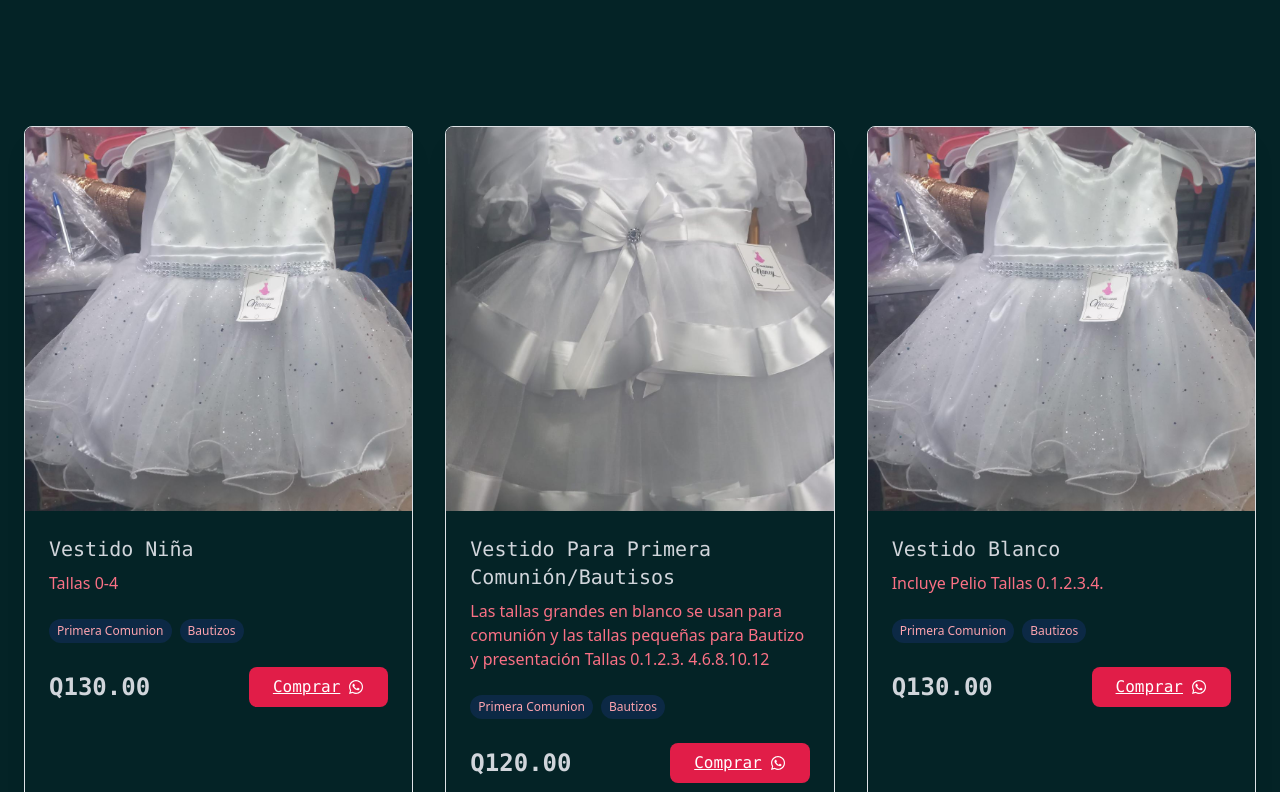
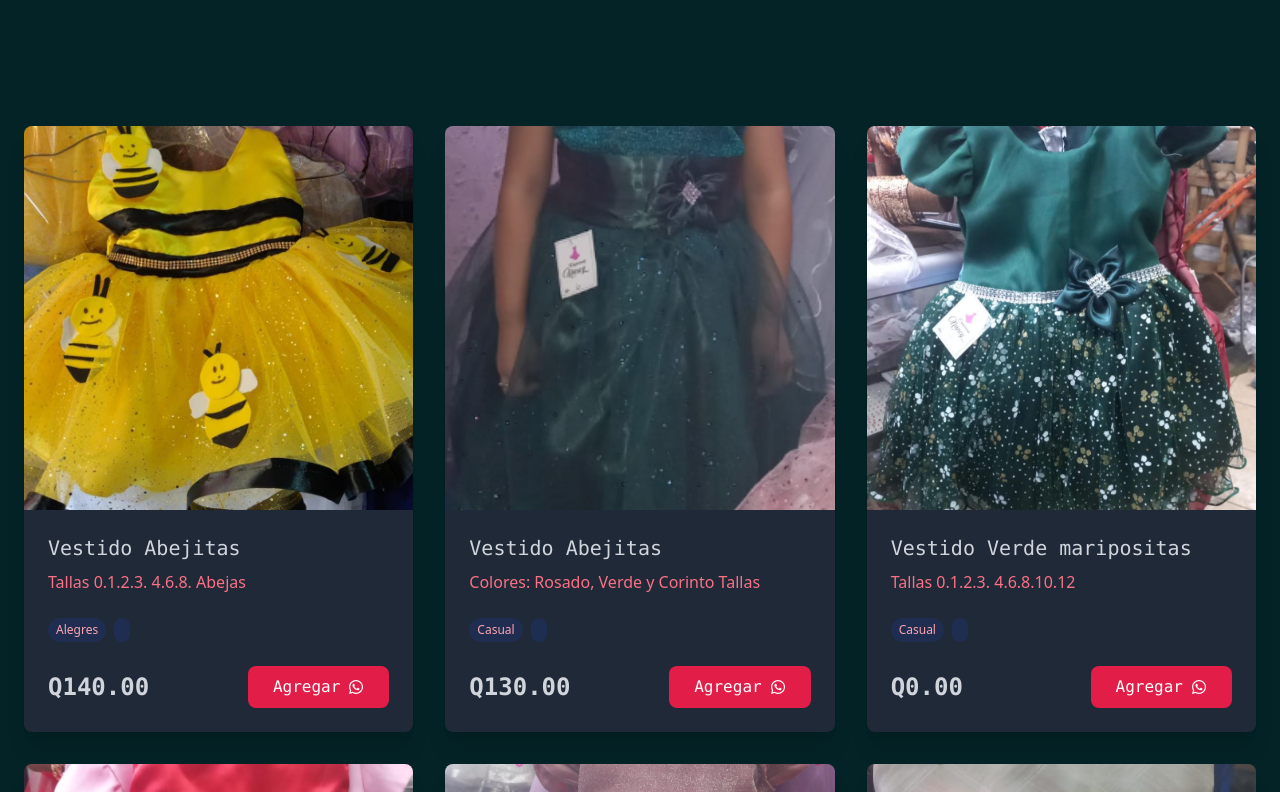
Before and after one commit to Henry-Tercero-MH/creacionesNancy, a React (Vite) app: page / in a window 1280 px wide. Shown: the part 708-1500 px from the top of the page. Built offline with nearby package versions, Linux system fonts and the light colour scheme; no server answers.

Commit message:
se agrego un metodo para enviar los productos

```diff
--- /dev/null
+++ b/src/components/ShareCart.jsx
@@ -0,0 +1,73 @@
+import { useState, useEffect } from "react";
+import { FaWhatsapp } from "react-icons/fa";
+
+function ShareCart({ cartItems, setCartItems }) {
+  const [sharedLink, setSharedLink] = useState("");
+
+  // Generar enlace con los productos en formato JSON codificado en base64
+  const generarEnlace = () => {
+    const jsonString = JSON.stringify(cartItems);
+    const base64String = btoa(jsonString);
+    const link = `${window.location.origin}/share-cart?data=${base64String}`;
+    setSharedLink(link);
+  };
+
+  // Decodificar el enlace
+  const decodificarEnlace = () => {
+    const params = new URLSearchParams(window.location.search);
+    const encodedData = params.get("data");
+    if (encodedData) {
+      const decodedData = JSON.parse(atob(encodedData));
+      setCartItems(decodedData);
+    }
+  };
+
+  // Decodificar el enlace al cargar el componente si hay datos en la URL
+  useEffect(() => {
+    decodificarEnlace();
+  }, []);
+
+  // Enviar enlace a través de WhatsApp
+  const enviarPorWhatsApp = () => {
+    const numeroWhatsApp = "50243734112"; // Reemplaza con el número de WhatsApp deseado
+    const mensaje = `Hola, revisa mi carrito de compras: ${sharedLink}`;
+    const url = `https://wa.me/${numeroWhatsApp}?text=${encodeURIComponent(
+      mensaje
+    )}`;
+    window.open(url, "_blank");
+  };
+
+  return (
+    <div>
+      <h2>Compartir Carrito</h2>
+
+      <button onClick={generarEnlace}>Generar Enlace</button>
+
+      {sharedLink && (
+        <div>
+          <p>Comparte este enlace:</p>
+          <input type="text" value={sharedLink} readOnly />
+          <button
+            className="bg-green-500 text-white px-4 py-2 rounded-lg flex items-center space-x-2 mt-2"
+            onClick={enviarPorWhatsApp}
+          >
+            <FaWhatsapp className="w-4 h-4" />
+            <span>Enviar por WhatsApp</span>
+          </button>
+        </div>
+      )}
+
+      <h3>Productos en el carrito:</h3>
+      <ul>
+        {cartItems.map((item, index) => (
+          <li key={index}>
+            <img src={item.imageUrl} alt={item.name} width="50" />
+            {item.name} - Q{item.price.toFixed(2)}
+          </li>
+        ))}
+      </ul>
+    </div>
+  );
+}
+
+export default ShareCart;
--- a/src/pages/Home.jsx
+++ b/src/pages/Home.jsx
@@ -2,18 +2,16 @@ import React, { useState } from "react";
 import "@fortawesome/fontawesome-free/css/all.min.css";
 import Banner from "../components/Banner";
 import { FaWhatsapp } from "react-icons/fa";
+import { Filter } from "lucide-react";
+import ShareCart from "../components/ShareCart";
 
-import {
-  Filter,
-  Terminal,
-  Coffee,
-  Cpu,
-  Github,
-  ShoppingCart,
-} from "lucide-react";
-
-const Home = () => {
+const Home = ({ cartItems, setCartItems }) => {
   const [hoveredItem, setHoveredItem] = useState(null);
+  const [selectedCategory, setSelectedCategory] = useState(
+    "Todas las categorías"
+  );
+  const [sortOrder, setSortOrder] = useState("Más recientes");
+  const [isShareCartVisible, setIsShareCartVisible] = useState(false);
 
   const products = [
     {
@@ -173,6 +171,31 @@ const Home = () => {
 
   const formatPrice = (price) => `Q${price.toFixed(2)}`;
 
+  const addToCart = (product) => {
+    setCartItems([...cartItems, product]);
+  };
+
+  const filteredProducts = products
+    .filter((product) => {
+      if (selectedCategory === "Todas las categorías") return true;
+      return product.categories.includes(selectedCategory);
+    })
+    .sort((a, b) => {
+      if (sortOrder === "Precio: Menor a Mayor") return a.price - b.price;
+      if (sortOrder === "Precio: Mayor a Menor") return b.price - a.price;
+      return 0;
+    });
+
+  const categorizedProducts = filteredProducts.sort((a, b) => {
+    const isAColor =
+      !a.categories.includes("Primera Comunion") &&
+      !a.categories.includes("Bautizos");
+    const isBColor =
+      !b.categories.includes("Primera Comunion") &&
+      !b.categories.includes("Bautizos");
+    return isAColor === isBColor ? 0 : isAColor ? -1 : 1;
+  });
+
   return (
     <div style={{ backgroundColor: "#042326", color: "#D1D5DB" }}>
       <Banner />
@@ -180,17 +203,24 @@ const Home = () => {
         <div className="flex flex-col md:flex-row justify-between items-center mb-8">
           <div className="flex items-center space-x-4">
             <Filter className="w-5 h-5 text-gray-400 hidden md:block" />
-            <select className="bg-dark-800 text-gray-300 rounded-lg border border-blue-900/30 px-4 py-2">
+            <select
+              className="bg-dark-800 text-gray-300 rounded-lg border border-blue-900/30 px-4 py-2"
+              value={selectedCategory}
+              onChange={(e) => setSelectedCategory(e.target.value)}
+            >
               <option>Todas las categorías</option>
               <option>Primera Comunion</option>
               <option>Alegres</option>
               <option>Casuales</option>
-              <option></option>
             </select>
           </div>
           <div className="flex items-center space-x-4 mt-4 md:mt-0">
             <span className="text-gray-400 hidden md:block">Ordenar por:</span>
-            <select className="bg-dark-800 text-white-300 rounded-lg border border-blue-900/30 px-4 py-2">
+            <select
+              className="bg-dark-800 text-white-300 rounded-lg border border-blue-900/30 px-4 py-2"
+              value={sortOrder}
+              onChange={(e) => setSortOrder(e.target.value)}
+            >
               <option>Más recientes</option>
               <option>Precio: Menor a Mayor</option>
               <option>Precio: Mayor a Menor</option>
@@ -201,10 +231,14 @@ const Home = () => {
       </div>
       <section className="max-w-7xl mx-auto px-4 py-16">
         <div className="grid grid-cols-1 md:grid-cols-3 gap-8">
-          {products.map((product) => (
+          {categorizedProducts.map((product) => (
             <div
               key={product.id}
-              className="bg-white-700 rounded-lg shadow-xl overflow-hidden transform transition-all duration-300 hover:-translate-y-2 border border-blue-900/30"
+              className={`bg-gray-800 rounded-lg shadow-xl overflow-hidden transform transition-all duration-300 ${
+                hoveredItem === product.id
+                  ? "scale-105 border border-blue-500"
+                  : ""
+              }`}
               onMouseEnter={() => setHoveredItem(product.id)}
               onMouseLeave={() => setHoveredItem(null)}
             >
@@ -234,20 +268,31 @@ const Home = () => {
                   <span className="text-2xl font-mono font-semibold text-white-400">
                     {formatPrice(product.price)}
                   </span>
-                  <a
-                    href="https://wa.me/43734112"
-                    target="_blank"
-                    rel="noopener noreferrer"
+                  <button
+                    onClick={() => addToCart(product)}
                     className="bg-rose-600 text-white px-4 py-2 rounded-lg hover:bg-blue-700 transition-colors font-mono flex items-center space-x-2"
                   >
-                    <span>Comprar</span>
+                    <span>Agregar</span>
                     <FaWhatsapp className="w-4 h-4 ml-2" />
-                  </a>
+                  </button>
                 </div>
               </div>
             </div>
           ))}
         </div>
+        <div className="mt-8 text-center">
+          <button
+            className="bg-blue-600 text-white px-4 py-2 rounded-lg hover:bg-blue-700 transition-colors"
+            onClick={() => setIsShareCartVisible(!isShareCartVisible)}
+          >
+            {isShareCartVisible
+              ? "Ocultar Compartir Carrito"
+              : "Mostrar Compartir Carrito"}
+          </button>
+        </div>
+        {isShareCartVisible && (
+          <ShareCart cartItems={cartItems} setCartItems={setCartItems} />
+        )}
       </section>
     </div>
   );
--- a/src/routes/AppRoutes.jsx
+++ b/src/routes/AppRoutes.jsx
@@ -3,14 +3,26 @@ import Home from "../pages/Home";
 import Productos from "../pages/Productos";
 import Navbar from "../components/Navbar";
 import Footer from "../components/Footer";
+import ShareCart from "../components/ShareCart";
+import { useState } from "react";
 
 const AppRoutes = () => {
+  const [cartItems, setCartItems] = useState([]); // Estado para manejar el carrito
   return (
     <Router>
       <Navbar />
       <Routes>
-        <Route path="/" element={<Home />} />
+        <Route
+          path="/"
+          element={<Home cartItems={cartItems} setCartItems={setCartItems} />}
+        />
         <Route path="/productos" element={<Productos />} />
+        <Route
+          path="/share-cart"
+          element={
+            <ShareCart cartItems={cartItems} setCartItems={setCartItems} />
+          }
+        />
       </Routes>
       <Footer />
     </Router>
```
